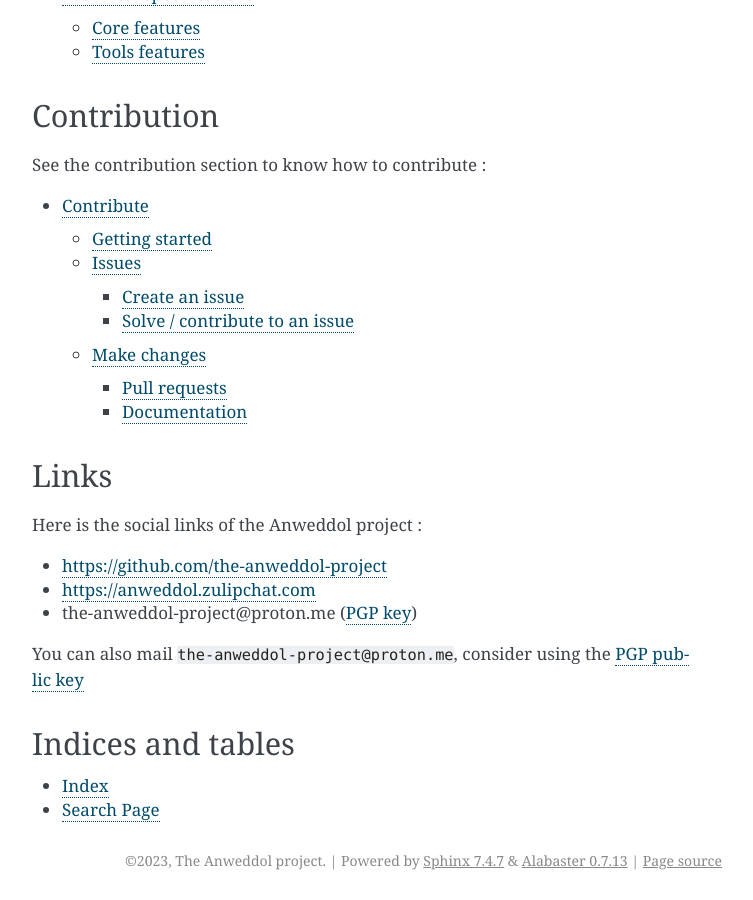
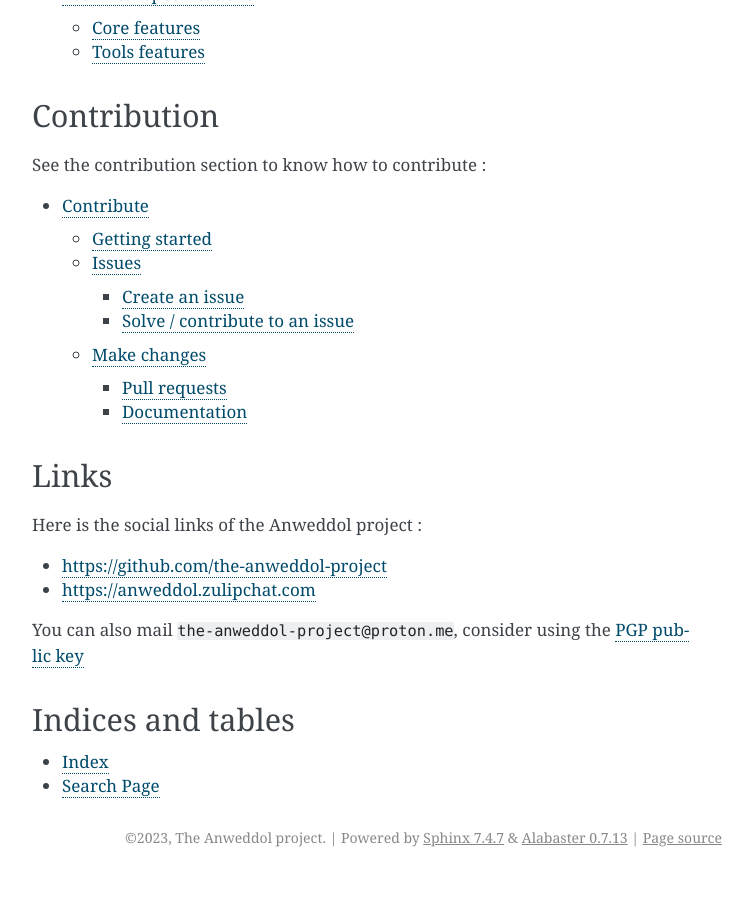
Before and after one commit to Darnethal0z/Anweddol-server, a Sphinx documentation site: the page built from docs/source/index.md, in a window 1280 px wide and 900 px high, scrolled down 1909 px. Shown: the whole window, without its empty margins (388-1141 px from the left). Built offline with Sphinx 7.4.7, drawn with Linux system fonts in a browser that asks for light colours; after the commit the page ends 2786 px from its top, so only the background shows below that.

Commit message:
Update index.md

```diff
--- a/docs/source/index.md
+++ b/docs/source/index.md
@@ -71,7 +71,6 @@
 
 - [https://github.com/the-anweddol-project](https://github.com/the-anweddol-project)
 - [https://anweddol.zulipchat.com](https://anweddol.zulipchat.com)
-- the-anweddol-project@proton.me ([PGP key](https://the-anweddol-project.github.io/contact/A050C2B36F2E80BE6FDE6E0F0D3F21975020EFC0.asc))
 
 You can also mail `the-anweddol-project@proton.me`, consider using the [PGP public key](https://the-anweddol-project.github.io/contact/A050C2B36F2E80BE6FDE6E0F0D3F21975020EFC0.asc)
 
```
